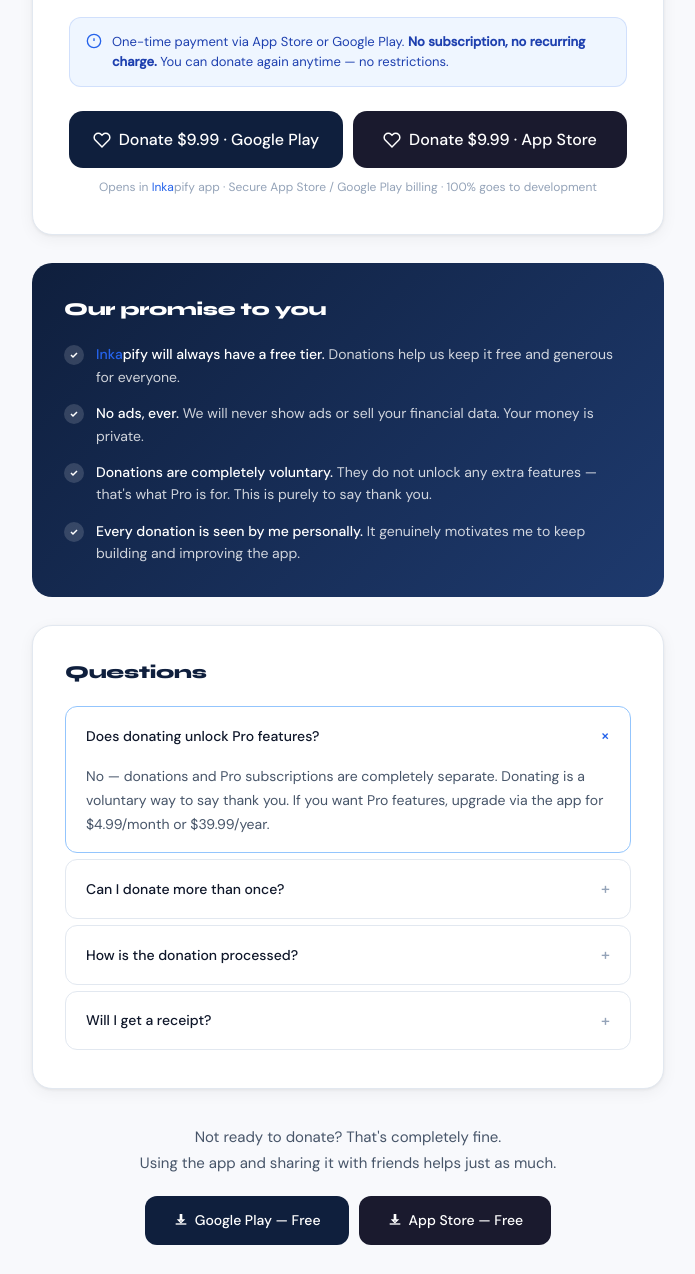
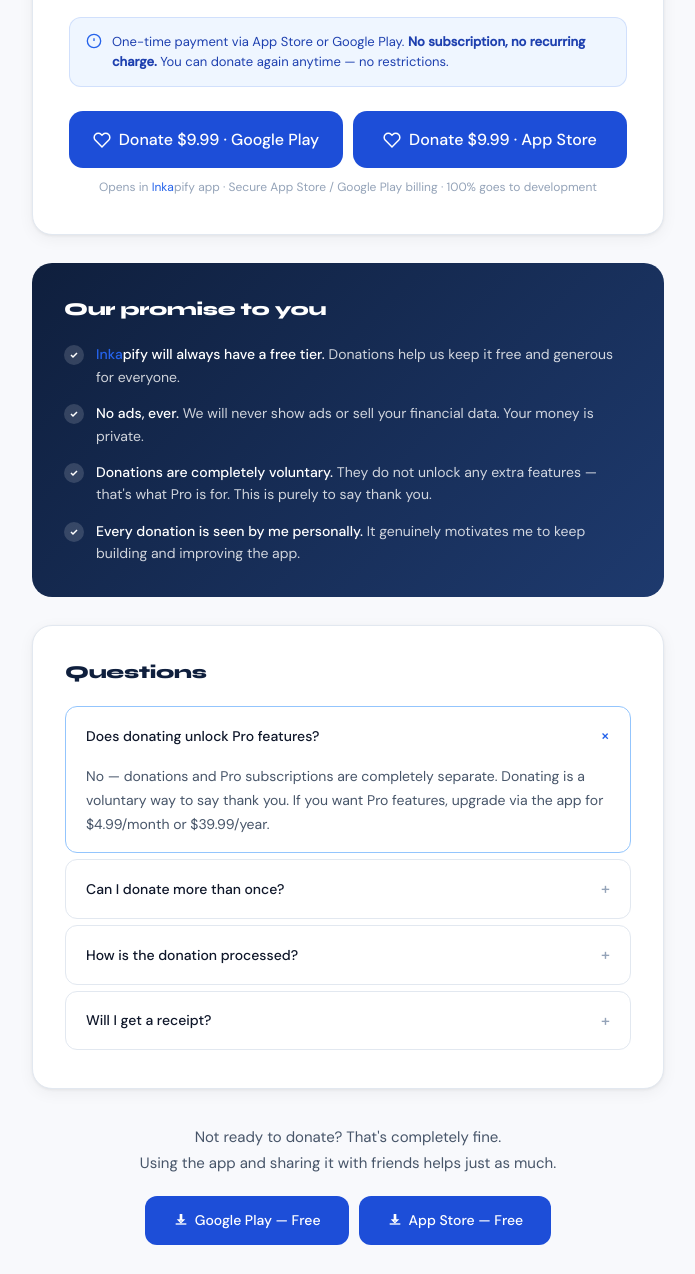
Before and after one commit to inkapify/inkapify-website, a plain HTML site: page donate/index.html in a window 1280 px wide. Shown: the part 1326-2600 px from the top of the page, without its empty margins (292-987 px from the left). Drawn offline with Linux system fonts and the light colour scheme.

Commit message:
Update index.html

```diff
--- a/donate/index.html
+++ b/donate/index.html
@@ -91,8 +91,8 @@ nav{background:rgba(255,255,255,.92);backdrop-filter:blur(20px);border-bottom:1p
 .donate-note p{font-size:13px;color:#1e40af;line-height:1.55}
 
 /* Button */
-.btn-donate{width:100%;padding:16px;background:var(--navy);color:#fff;border:none;border-radius:14px;font-family:'DM Sans',sans-serif;font-size:16px;font-weight:500;cursor:pointer;transition:all .2s;display:flex;align-items:center;justify-content:center;gap:8px;text-decoration:none}
-.btn-donate:hover{background:var(--navy2);transform:translateY(-1px);box-shadow:0 6px 24px rgba(15,31,61,.2)}
+.btn-donate{width:100%;padding:16px;background:#1d4ed8;color:#fff;border:none;border-radius:14px;font-family:'DM Sans',sans-serif;font-size:16px;font-weight:500;cursor:pointer;transition:all .2s;display:flex;align-items:center;justify-content:center;gap:8px;text-decoration:none}
+.btn-donate:hover{background:#1a47c0;transform:translateY(-2px);box-shadow:0 0 40px rgba(37,99,235,.4)}
 .btn-note{font-size:12px;color:var(--text3);text-align:center;margin-top:10px}
 
 /* PROMISE */
@@ -280,7 +280,7 @@ html.platform-desktop .donate-desktop-only { display: flex !important; }
           <svg width="18" height="18" viewBox="0 0 24 24" fill="none" stroke="currentColor" stroke-width="2"><path d="M20.84 4.61a5.5 5.5 0 0 0-7.78 0L12 5.67l-1.06-1.06a5.5 5.5 0 0 0-7.78 7.78l1.06 1.06L12 21.23l7.78-7.78 1.06-1.06a5.5 5.5 0 0 0 0-7.78z"/></svg>
           Donate $9.99 · Google Play
         </a>
-        <a href="https://apps.apple.com/app/inkapify/id6766141937" class="btn-donate" id="donate-btn-ios" style="flex:1;background:#1a1a2e">
+        <a href="https://apps.apple.com/app/inkapify/id6766141937" class="btn-donate" id="donate-btn-ios" style="flex:1">
           <svg width="18" height="18" viewBox="0 0 24 24" fill="none" stroke="currentColor" stroke-width="2"><path d="M20.84 4.61a5.5 5.5 0 0 0-7.78 0L12 5.67l-1.06-1.06a5.5 5.5 0 0 0-7.78 7.78l1.06 1.06L12 21.23l7.78-7.78 1.06-1.06a5.5 5.5 0 0 0 0-7.78z"/></svg>
           Donate $9.99 · App Store
         </a>
@@ -345,15 +345,15 @@ html.platform-desktop .donate-desktop-only { display: flex !important; }
   <div style="text-align:center;padding:8px 0 0" class="reveal">
     <p style="font-size:15px;color:var(--text2);margin-bottom:20px;line-height:1.7">Not ready to donate? That's completely fine.<br/>Using the app and sharing it with friends helps just as much.</p>
     <div id="download-cta-container" style="display:flex;flex-wrap:wrap;justify-content:center;gap:10px">
-      <a href="https://play.google.com/store/apps/details?id=com.inkapify.app" class="donate-mobile-only" id="download-cta" style="display:inline-flex;align-items:center;gap:6px;background:var(--navy);color:#fff;padding:13px 28px;border-radius:12px;text-decoration:none;font-size:14px;font-weight:500;transition:all .2s">
+      <a href="https://play.google.com/store/apps/details?id=com.inkapify.app" class="donate-mobile-only" id="download-cta" style="display:inline-flex;align-items:center;gap:6px;background:#1d4ed8;color:#fff;padding:13px 28px;border-radius:12px;text-decoration:none;font-size:14px;font-weight:500;transition:all .2s">
         <svg width="16" height="16" viewBox="0 0 24 24" fill="none" stroke="currentColor" stroke-width="2"><path d="M12 16l-4-4h3V4h2v8h3l-4 4z"/><path d="M20 18H4"/></svg>
-        Download <span style="color:#2563eb">Inka</span>pify Free
+        Download <span style="color:#bfdbfe">Inka</span>pify Free
       </a>
-      <a href="https://play.google.com/store/apps/details?id=com.inkapify.app" class="donate-desktop-only" style="display:inline-flex;align-items:center;gap:6px;background:var(--navy);color:#fff;padding:13px 28px;border-radius:12px;text-decoration:none;font-size:14px;font-weight:500;transition:all .2s">
+      <a href="https://play.google.com/store/apps/details?id=com.inkapify.app" class="donate-desktop-only" style="display:inline-flex;align-items:center;gap:6px;background:#1d4ed8;color:#fff;padding:13px 28px;border-radius:12px;text-decoration:none;font-size:14px;font-weight:500;transition:all .2s">
         <svg width="16" height="16" viewBox="0 0 24 24" fill="none" stroke="currentColor" stroke-width="2"><path d="M12 16l-4-4h3V4h2v8h3l-4 4z"/><path d="M20 18H4"/></svg>
         Google Play — Free
       </a>
-      <a href="https://apps.apple.com/app/inkapify/id6766141937" class="donate-desktop-only" style="display:inline-flex;align-items:center;gap:6px;background:#1a1a2e;color:#fff;padding:13px 28px;border-radius:12px;text-decoration:none;font-size:14px;font-weight:500;transition:all .2s">
+      <a href="https://apps.apple.com/app/inkapify/id6766141937" class="donate-desktop-only" style="display:inline-flex;align-items:center;gap:6px;background:#1d4ed8;color:#fff;padding:13px 28px;border-radius:12px;text-decoration:none;font-size:14px;font-weight:500;transition:all .2s">
         <svg width="16" height="16" viewBox="0 0 24 24" fill="none" stroke="currentColor" stroke-width="2"><path d="M12 16l-4-4h3V4h2v8h3l-4 4z"/><path d="M20 18H4"/></svg>
         App Store — Free
       </a>
```
